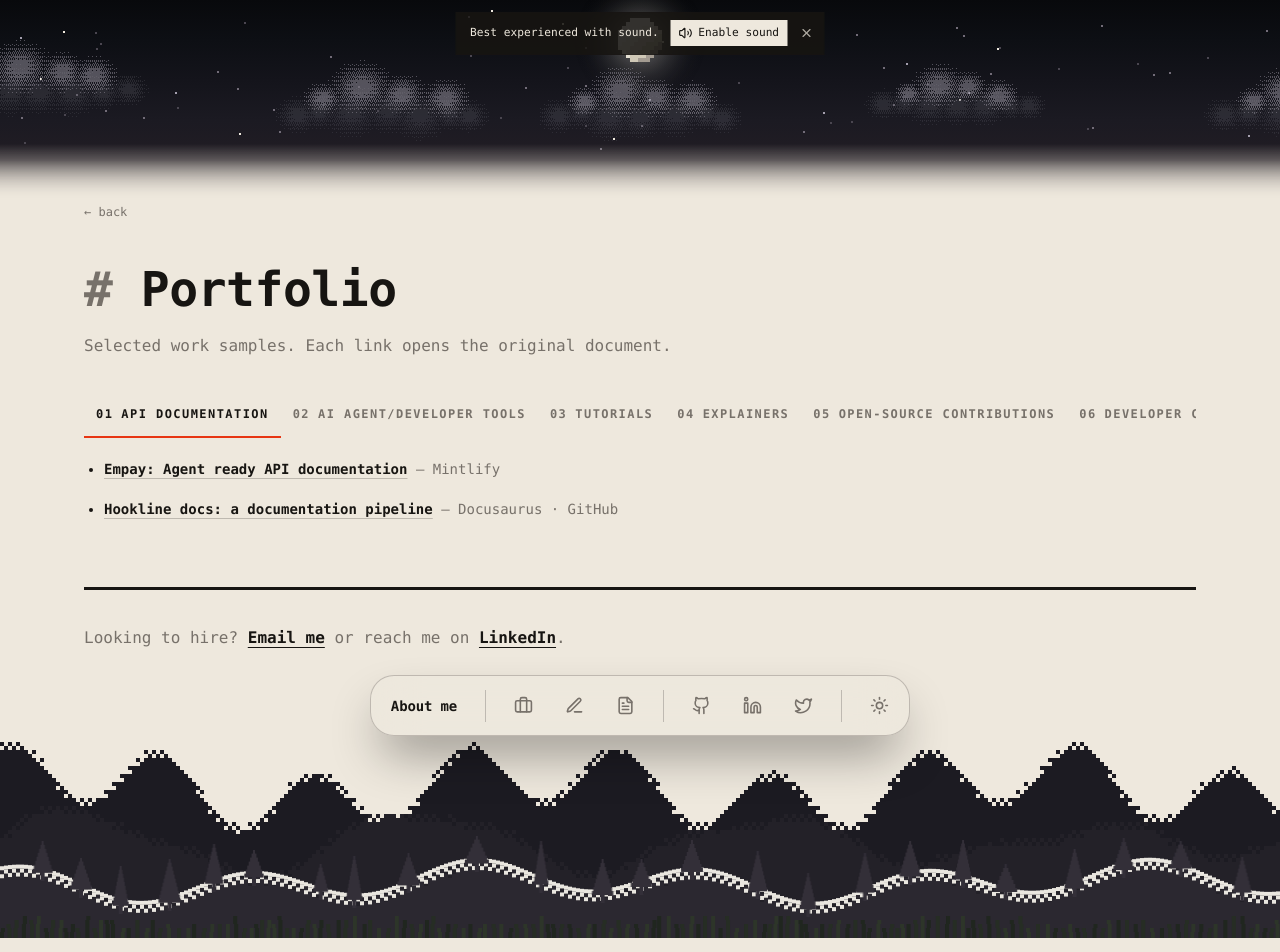
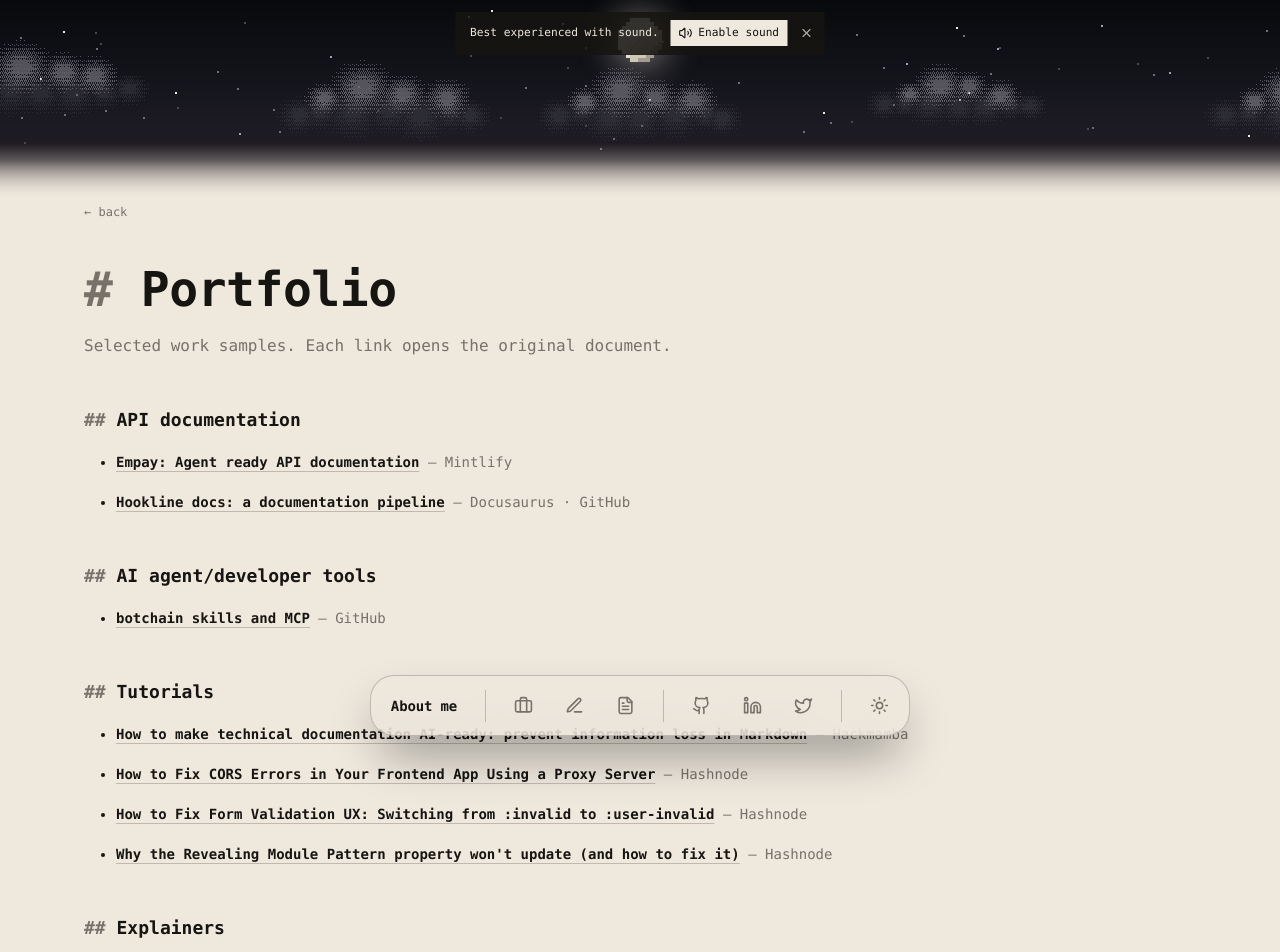
Before and after one commit to manueldezman/Portfolio-2, a Next.js app: page /portfolio in a window 1280 px wide. Shown: the top 952 px of the page. Built offline with nearby package versions, Linux system fonts and the light colour scheme.

Commit message:
fix(portfolio): use indented section bullets instead of a tab bar

```diff
--- a/app/portfolio/page.tsx
+++ b/app/portfolio/page.tsx
@@ -28,7 +28,7 @@ export const metadata: Metadata = {
 
 function PortfolioList({ items }: { items: PortfolioItem[] }) {
   return (
-    <ul className="mt-4 space-y-3 pl-5 list-disc">
+    <ul className="mt-4 space-y-3 pl-8 list-disc">
       {items.map((item) => (
         <li className="leading-7 text-[var(--text)]" key={item.caseStudySlug || item.href}>
           {item.readiness ? (
@@ -66,7 +66,14 @@ function PortfolioList({ items }: { items: PortfolioItem[] }) {
   );
 }
 
-import { PortfolioTabs } from "@/components/PortfolioTabs";
+function Section({ title, children }: { title: string; children: React.ReactNode }) {
+  return (
+    <section className="mt-12">
+      <Heading level={2}>{title}</Heading>
+      {children}
+    </section>
+  );
+}
 
 export default function PortfolioPage() {
   return (
@@ -82,30 +89,21 @@ export default function PortfolioPage() {
         </p>
       </header>
 
-      <PortfolioTabs
-        tabs={[
-          {
-            id: "api-documentation",
-            label: "API documentation",
-            content: <PortfolioList items={apiDocumentationItems} />,
-          },
-          {
-            id: "ai-agent-tools",
-            label: "AI agent/developer tools",
-            content: <PortfolioList items={developerToolItems} />,
-          },
-          {
-            id: "tutorials",
-            label: "Tutorials",
-            content: <PortfolioList items={tutorialItems} />,
-          },
-          {
-            id: "explainers",
-            label: "Explainers",
-            content: (
-              <>
+      <Section title="API documentation">
+        <PortfolioList items={apiDocumentationItems} />
+      </Section>
+
+      <Section title="AI agent/developer tools">
+        <PortfolioList items={developerToolItems} />
+      </Section>
+
+      <Section title="Tutorials">
+        <PortfolioList items={tutorialItems} />
+      </Section>
+
+      <Section title="Explainers">
         <PortfolioList items={explainerItems} />
-                <p className="mt-4 text-sm leading-7 text-[var(--muted)]">
+        <p className="mt-4 pl-8 text-sm leading-7 text-[var(--muted)]">
           {explainerPlaylistNote.text}{" "}
           {explainerPlaylistNote.playlists.map((playlist, index) => (
             <span key={playlist.href}>
@@ -121,21 +119,15 @@ export default function PortfolioPage() {
             </span>
           ))}
         </p>
-              </>
-            ),
-          },
-          {
-            id: "open-source",
-            label: "Open-source contributions",
-            content: <OpenSourceContributions repositories={openSourceRepositories} />,
-          },
-          {
-            id: "developer-community",
-            label: "Developer community",
-            content: <DeveloperCommunity entries={developerCommunityEntries} />,
-          },
-        ]}
-      />
+      </Section>
+
+      <Section title="Open-source contributions">
+        <OpenSourceContributions repositories={openSourceRepositories} />
+      </Section>
+
+      <Section title="Developer community">
+        <DeveloperCommunity entries={developerCommunityEntries} />
+      </Section>
 
       <p className="mt-16 border-t-[3px] border-[var(--rule)] pt-8 text-base leading-8 text-[var(--muted)]">
         Looking to hire?{" "}
--- a/components/DeveloperCommunity.tsx
+++ b/components/DeveloperCommunity.tsx
@@ -20,7 +20,7 @@ export function DeveloperCommunity({ entries }: DeveloperCommunityProps) {
 
   return (
     <div className="mt-4">
-      <ul className="space-y-3 pl-5 list-disc">
+      <ul className="space-y-3 pl-8 list-disc">
         {entries.map((entry) =>
           entry.kind === "activity" ? (
             <li className="leading-7" key={entry.activity.title}>
--- a/components/OpenSourceContributions.tsx
+++ b/components/OpenSourceContributions.tsx
@@ -54,7 +54,7 @@ export function OpenSourceContributions({ repositories }: { repositories: OpenSo
 
         return (
           <div className="scroll-mt-28" id={repositoryId} key={repository.repository}>
-            <ul className="space-y-7 pl-5 list-disc">
+            <ul className="space-y-7 pl-8 list-disc">
               {repository.contributions.map((contribution, contributionIndex) => (
                 <li className="group" key={`${repository.repository}-${contribution.title}`}>
                   <h3 className="text-sm font-semibold leading-7 text-[var(--text)]">
--- a/components/PortfolioTabs.tsx
+++ /dev/null
@@ -1,91 +0,0 @@
-"use client";
-
-import { useState } from "react";
-import type { ReactNode } from "react";
-
-type PortfolioTabsProps = {
-  tabs: Array<{ id: string; label: string; content: ReactNode }>;
-};
-
-export function PortfolioTabs({ tabs }: PortfolioTabsProps) {
-  const [activeId, setActiveId] = useState(() => {
-    const hash = typeof window === "undefined" ? "" : window.location.hash.replace(/^#/, "");
-    return tabs.some((tab) => tab.id === hash) ? hash : tabs[0].id;
-  });
-
-  function goTo(index: number) {
-    const id = tabs[index]?.id;
-    if (id) {
-      setActiveId(id);
-    }
-  }
-
-  function move(offset: number) {
-    const index = tabs.findIndex((tab) => tab.id === activeId);
-    const next = tabs[Math.min(Math.max(index + offset, 0), tabs.length - 1)];
-    if (next) {
-      setActiveId(next.id);
-    }
-  }
-
-  return (
-    <div className="mt-8">
-      <div
-        className="flex overflow-x-auto pb-px"
-        role="tablist"
-      >
-        {tabs.map((tab, index) => {
-          const active = tab.id === activeId;
-          return (
-            <button
-              aria-selected={active}
-              className={`shrink-0 border-b-2 px-3 py-3.5 text-xs font-black uppercase tracking-[0.12em] transition-colors ${
-                active
-                  ? "border-[var(--accent)] text-[var(--text)]"
-                  : "border-transparent text-[var(--muted)] hover:text-[var(--text)]"
-              }`}
-              id={`tab-${tab.id}`}
-              key={tab.id}
-              onClick={() => setActiveId(tab.id)}
-              onKeyDown={(event) => {
-                if (event.key === "ArrowLeft") {
-                  event.preventDefault();
-                  move(-1);
-                } else if (event.key === "ArrowRight") {
-                  event.preventDefault();
-                  move(1);
-                } else if (event.key === "Home") {
-                  event.preventDefault();
-                  goTo(0);
-                } else if (event.key === "End") {
-                  event.preventDefault();
-                  goTo(tabs.length - 1);
-                }
-              }}
-              role="tab"
-              tabIndex={active ? 0 : -1}
-              type="button"
-            >
-              <span className="mr-2 font-mono">{String(index + 1).padStart(2, "0")}</span>
-              {tab.label}
-            </button>
-          );
-        })}
-      </div>
-      <div className="mt-4">
-        {tabs.map((tab) => (
-          <div
-            aria-labelledby={`tab-${tab.id}`}
-            className="scroll-mt-8"
-            hidden={tab.id !== activeId}
-            id={`panel-${tab.id}`}
-            key={tab.id}
-            role="tabpanel"
-          >
-            {tab.content}
-          </div>
-        ))}
-      </div>
-    </div>
-  );
-}
```
Lines whose indentation alone changed are shown as unchanged.
